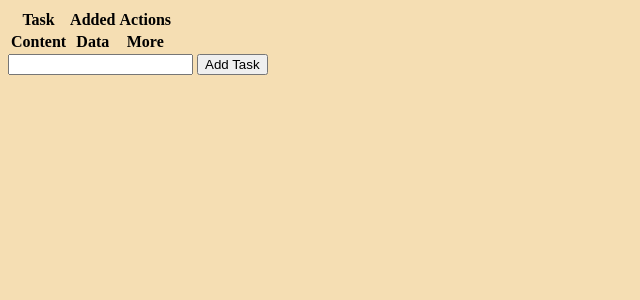
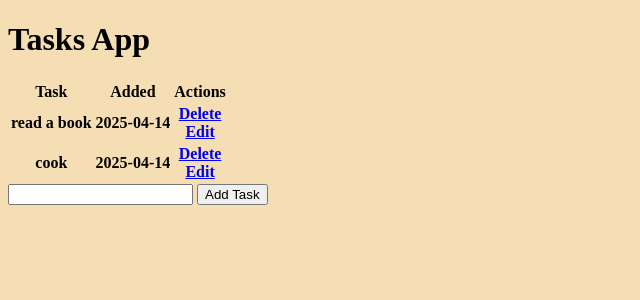
Before and after one commit to celina-coding/Flask_APP, a Flask app: page / in a window 1280 px wide. Shown: the top 300 px of the page, without its empty margins (0-640 px from the left). Run offline with Flask 3, Linux system fonts and the light colour scheme; lists and menus that the app fills with data are empty.

Commit message:
Handle task addition functionality with error handling

```diff
--- a/app.py
+++ b/app.py
@@ -1,4 +1,4 @@
-from flask import Flask, render_template
+from flask import Flask, render_template, redirect, request
 from flask_scss import Scss
 from flask_sqlalchemy import SQLAlchemy
 from datetime import datetime
@@ -20,9 +20,25 @@ class MyTask(db.Model):
     def __repr__(self) -> str:
         return f"<Task {self.id}>"
 
-@app.route("/")
+
+#HOME PAGE
+@app.route("/", methods=["GET", "POST"])
 def index():
-    return render_template("index.html")
+    #add a task
+    if request.method == "POST":
+        current_task = request.form['content']
+        new_task = MyTask(content = current_task)
+        try:
+            db.session.add(new_task)
+            db.session.commit()
+            return redirect("/")
+        except Exception as e:
+            print(f"ERROR: {e}")
+            return "ERROR: {e}"
+    #see all the current tasks
+    else:
+        tasks = MyTask.query.order_by(MyTask.created).all()
+    return render_template("index.html", tasks=tasks)
 
 
 if __name__ in"__main__":
--- a/templates/index.html
+++ b/templates/index.html
@@ -6,20 +6,30 @@
 
 {% block body %}
 <div class="content">
+    <h1>Tasks App</h1>
+    {%if tasks | length < 1 %}
+    <h3>There are no tasks...You can create one</h3>
+    {% else %}
     <table>
         <tr>
             <th>Task</th>
             <th>Added</th>
             <th>Actions</th>
         </tr>
+        {%for task in tasks%}
         <tr>
-            <th>Content</th>
-            <th>Data</th>
-            <th>More</th>
+            <th>{{task.content}}</th>
+            <th>{{task.created.strftime("%Y-%m-%d")}}</th>
+            <th>
+                <a href="/delete/{{task.id}}">Delete</a> <br/>
+                <a href="/edit/{{task.id}}">Edit</a>
+            </th>
         </tr>
+        {% endfor %}
     </table>
+    {% endif %}
 
-    <form action="">
+    <form action="/" method="POST">
         <input type="text" name="content">
         <input type="submit" value="Add Task" id="btn_add">
     </form>
```
Also changed, not shown: instance/database.db.
